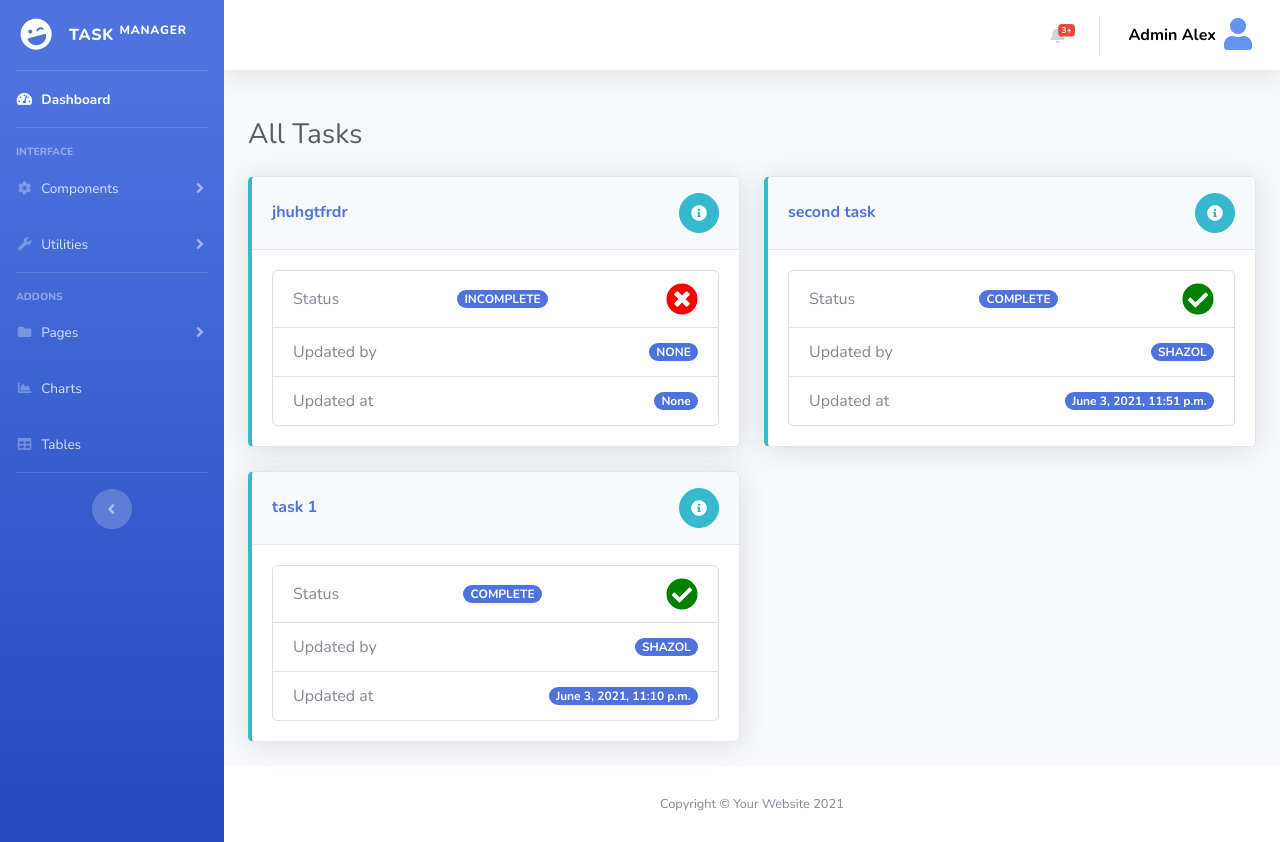
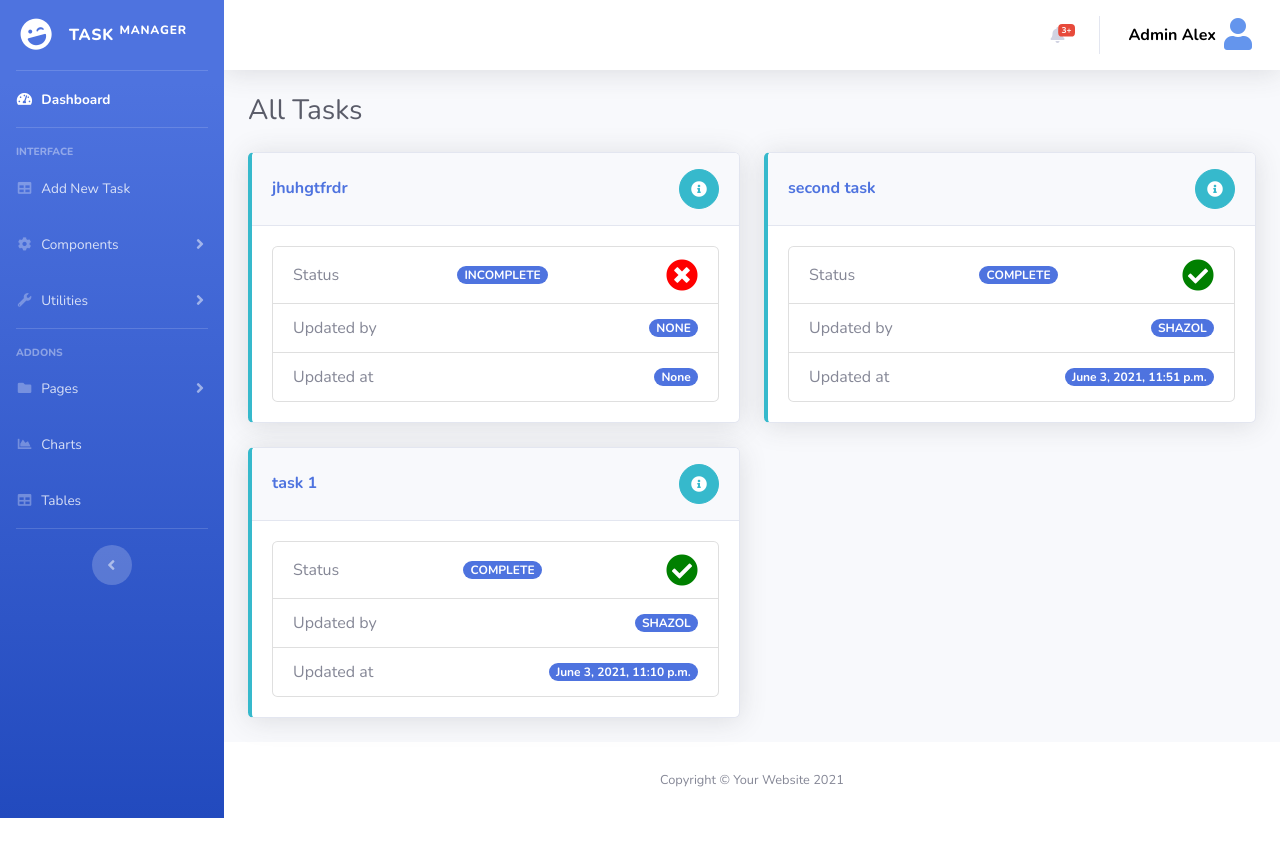
Before and after one commit to shazolKh/task-manager, a Django app: page /task/dashboard/ in a window 1280 px wide. After the commit the page ends 818 px from the top, so only its background shows below. Run offline with Django 3.2, Linux system fonts and the light colour scheme; a user stored in the database is signed in; data comes from the database, SQL or seed files in the repository; both versions use the stored data as it was after the commit; some libraries are stand-ins or nearby versions.

Commit message:
task create functionality done

```diff
--- a/task_manager/urls.py
+++ b/task_manager/urls.py
@@ -8,4 +8,5 @@ urlpatterns = [
     path('delete/<str:pk>', DeleteTask, name='delete-task'),
     path('add-comment/<str:pk>', AddComment, name='add-comment'),
     path('approve/<str:pk>', Approve, name='approve'),
+    path('add-task/', AddTask, name='add-task'),
 ]
--- a/task_manager/views.py
+++ b/task_manager/views.py
@@ -107,6 +107,17 @@ def Approve(request, pk):
     return HttpResponseRedirect(request.META.get('HTTP_REFERER'))
 
 
+@login_required(login_url='login')
+def AddTask(request):
+    if request.method == 'POST':
+        Task.objects.create(
+            task_name=request.POST.get('name'),
+            status=request.POST.get('status'),
+            additional_info=request.POST.get('additional')
+        )
+    return redirect('dashboard')
+
+
 def Additional(request, pk):
     print(pk)
     return JsonResponse({'data': pk})
--- a/templates/task_manager/common/sidebar.html
+++ b/templates/task_manager/common/sidebar.html
@@ -19,6 +19,12 @@
     <div class="sidebar-heading">
         Interface
     </div>
+    <li class="nav-item">
+        <a class="nav-link" href="#" data-toggle="modal"
+           data-target="#addtaskmodal">
+            <i class="fas fa-fw fa-table"></i>
+            <span>Add New Task</span></a>
+    </li>
 
     <!-- Nav Item - Pages Collapse Menu -->
     <li class="nav-item">
@@ -108,3 +114,47 @@
 
 </ul>
 <!-- End of Sidebar -->
+
+{#    Create Task Modal start ============#}
+<div class="modal fade" id="addtaskmodal" tabindex="-1" role="dialog" aria-labelledby="exampleModalLabel"
+     aria-hidden="true">
+    <div class="modal-dialog" role="document">
+        <div class="modal-content">
+            <div class="modal-header">
+                <h6 class="modal-title" id="exampleModalLabel">Add New Task</h6>
+                <button class="close" type="button" data-dismiss="modal" aria-label="Close">
+                    <span aria-hidden="true">×</span>
+                </button>
+            </div>
+            <div class="modal-body">
+                <form method="post" action="{% url 'add-task' %}">
+                    {% csrf_token %}
+                    <div class="form-group">
+                        <label for="exampleFormControlTextarea1">Task Name</label>
+                        <input class="form-control" type="text" name="name"
+                               aria-label="default input example">
+                    </div>
+                    <div class="form-group">
+                        <label for="exampleFormControlSelect1">Select Task Status</label>
+                        <select class="form-control" name="status" id="exampleFormControlSelect1">
+                            <option value="complete">Complete</option>
+                            <option value="incomplete">Incomplete</option>
+                            <option value="outstanding">Outstanding</option>
+                            <option value="no_status">No Status</option>
+                        </select>
+                    </div>
+                    <div class="form-group">
+                        <label for="exampleFormControlTextarea1">Additional Info</label>
+                        <textarea class="form-control" name="additional" id="exampleFormControlTextarea1"
+                                  rows="3"></textarea>
+                    </div>
+                    <div class="modal-footer">
+                        <button type="button" class="btn btn-secondary" data-dismiss="modal">Close</button>
+                        <button type="submit" class="btn btn-primary">Submit</button>
+                    </div>
+                </form>
+            </div>
+        </div>
+    </div>
+</div>
+{#    Create Taks Modal end ===========#}
--- a/templates/task_manager/dashboard.html
+++ b/templates/task_manager/dashboard.html
@@ -2,9 +2,6 @@
 
 {% block dasboard_content %}
     <div class="container-fluid">
-        <div class="d-sm-flex align-items-center justify-content-between mb-4">
-        </div>
-        <!-- Page Heading -->
         <h2 class="h3 mb-4 text-gray-800">All Tasks</h2>
         <div class="row">
             <!-- Area Chart -->
--- a/templates/task_manager/singleTask.html
+++ b/templates/task_manager/singleTask.html
@@ -2,7 +2,6 @@
 
 {% block dasboard_content %}
     <div class="container-fluid">
-
         <div class="d-sm-flex align-items-center justify-content-between mb-4">
         </div>
         <div class="row">
```
Also changed, not shown: templates/task_manager/summary.html (added, +10 -0 lines), db.sqlite3.
